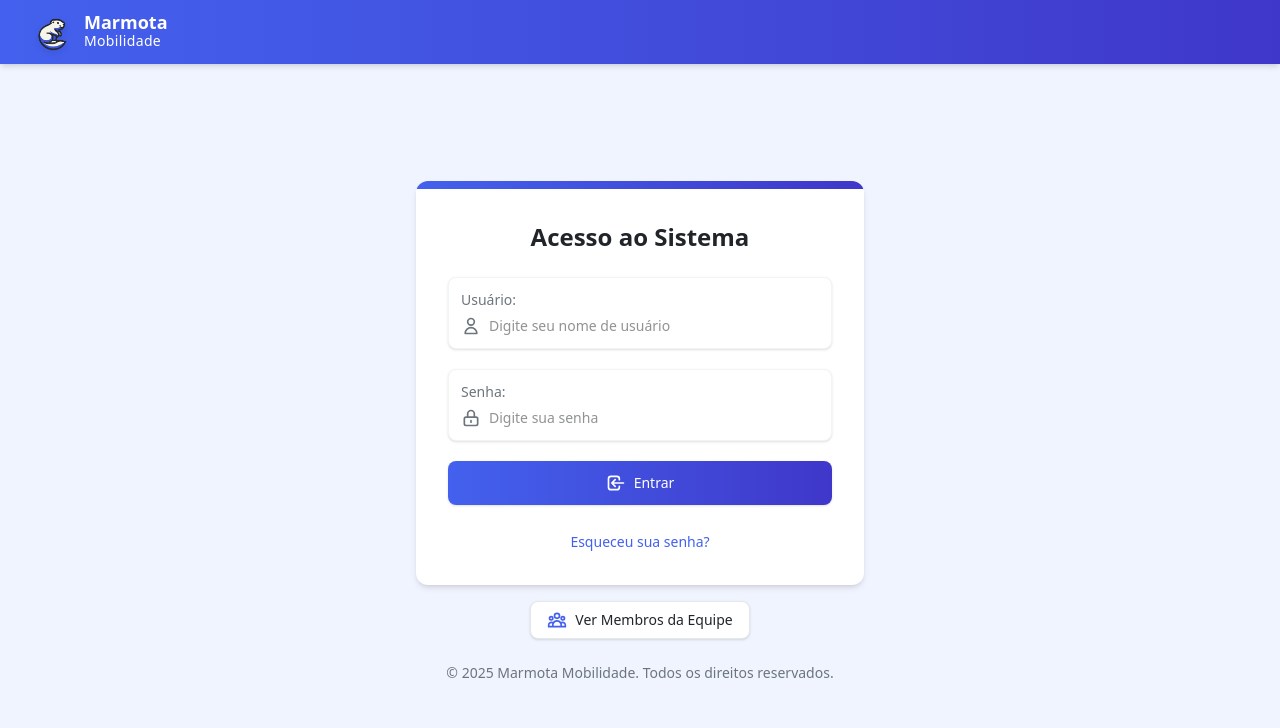
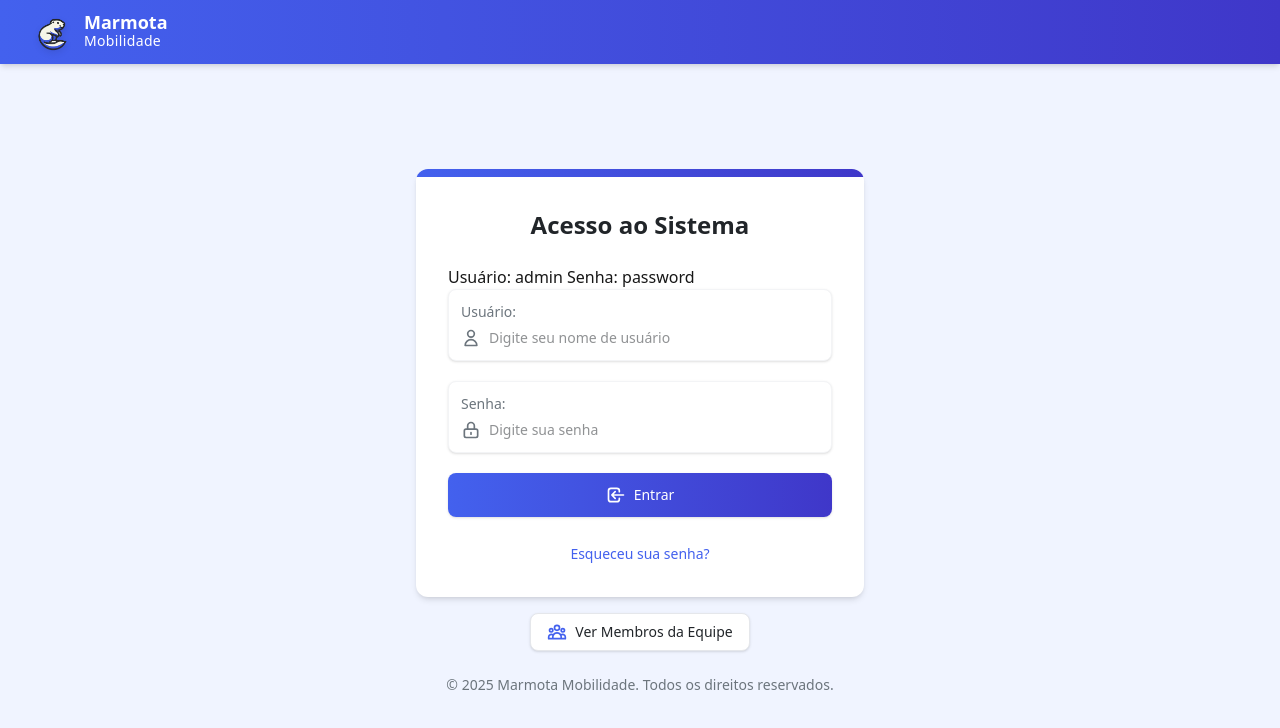
Before and after one commit to juanxto/MMobilidade, a Next.js app in the folder challenge-next/: page /login in a window 1280 px wide. Shown: the top 728 px of the page. Built offline with nearby package versions, Linux system fonts and the light colour scheme.

Commit message:
Corrigido para curriculo

```diff
--- a/challenge-next/src/app/login/page.tsx
+++ b/challenge-next/src/app/login/page.tsx
@@ -74,6 +74,10 @@ export default function LoginPage() {
               <h2 className="font-display font-semibold text-2xl text-marmota-dark mb-6 text-center">
                 Acesso ao Sistema
               </h2>
+              <h3>
+                Usuário: admin
+                Senha: password
+              </h3>
 
               {error && (
                 <div className="mb-6 p-3 bg-red-50 border border-red-100 text-red-600 rounded-lg text-sm">
```
